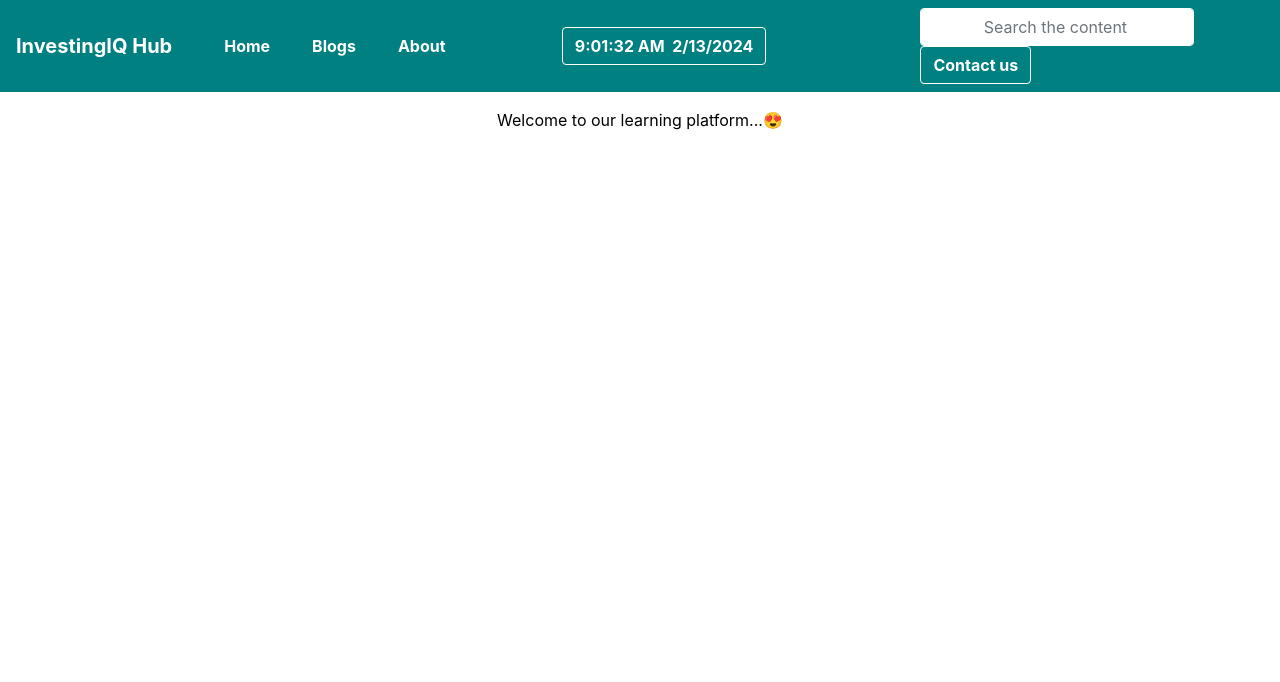
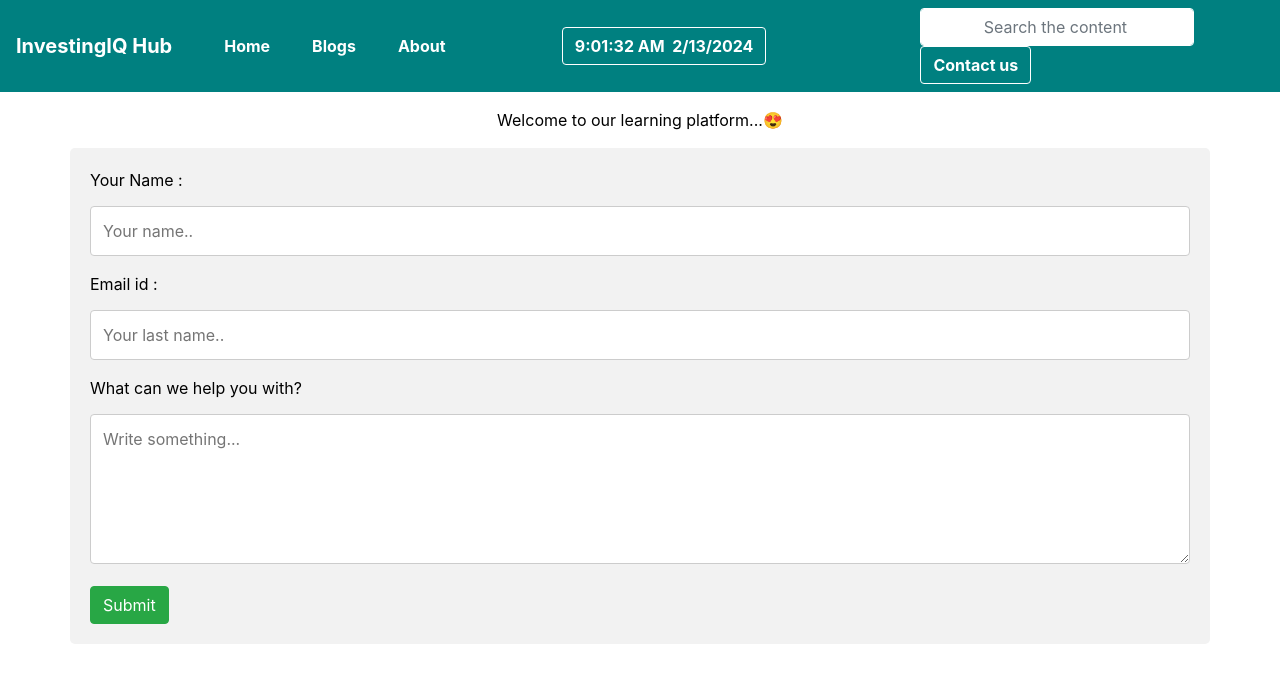
Before and after one commit to Mechboyshyam/InvestingIQ-Hub, a React (Create React App) app in the folder client/: page /contact in a window 1280 px wide. Shown: the top 682 px of the page. Built offline with nearby package versions, Linux system fonts and the light colour scheme.

Commit message:
contact page added

```diff
--- a/client/package.json
+++ b/client/package.json
@@ -9,7 +9,7 @@
     "bootstrap": "^5.3.2",
     "react": "^18.2.0",
     "react-dom": "^18.2.0",
-    "react-router-dom": "^6.22.0",
+    "react-router-dom": "^6.22.1",
     "react-scripts": "5.0.1",
     "web-vitals": "^2.1.4"
   },
--- a/client/src/App.js
+++ b/client/src/App.js
@@ -5,6 +5,7 @@ import Blogs from './Views/Information/Introduction.js';
 import './App.css';
 import Navbar from './Component/Navbar/Navbar';
 import Wish from './Component/wish/Wish.js';
+import Contact from './Views/Contact/Contact.js';
 
 function App() {
   const text = "";
@@ -17,6 +18,7 @@ function App() {
       <Route path="/" element={< Home />} />
       <Route path="/about" element={< About />} />
       <Route path="/blogs" element={< Blogs />} />
+      <Route path="/contact" element={< Contact />} />
       </Routes>
    </BrowserRouter>
    </div>
--- a/client/src/Component/Home/Hero.css
+++ b/client/src/Component/Home/Hero.css
@@ -0,0 +1,25 @@
+.hero__main {
+    max-width: 80%;
+    margin-inline: auto;
+    display: flex;
+    justify-content: space-between;
+}
+
+#heroBanner {
+    width: 900px;
+    object-fit: cover;
+    height: 500px;
+}
+
+img{
+    bottom: 0;
+    right: 0;
+}
+
+.bgGreen {
+    background-color: #59e5a8;
+}
+
+.makeRound {
+    border-radius: .5rem;
+}
--- a/client/src/Component/Home/Hero.jsx
+++ b/client/src/Component/Home/Hero.jsx
@@ -17,12 +17,12 @@ const Hero = () => {
       </div>
 
       {/* right */}
-      <div className="">
+      <div className="position-relative">
         <img
           id="heroBanner"
           src="/Hero/HeroBanner.jpeg"
           alt="hero banner home"
-          className="img-thumbnail"
+          className="img-fluid podition-absolute"
         />
       </div>
     </section>
--- a/client/src/Component/Navbar/Navbar.css
+++ b/client/src/Component/Navbar/Navbar.css
@@ -23,3 +23,13 @@ nav{
 /* .content{
     position: sticky ;
 } */
+
+.contact{
+    color: white;
+}
+
+.contact:hover{
+    /* background-color: teal; */
+    text-decoration: none;
+    color: white;
+}
--- a/client/src/Component/Navbar/Navbar.js
+++ b/client/src/Component/Navbar/Navbar.js
@@ -88,7 +88,7 @@ export default class Navbar extends Component {
                 className="btn bold btn-outline-dark my-2 border-bold my-sm-0"
                 type="submit"
               >
-                Contact us
+                <a href="/contact" className="contact">Contact us</a>
               </button>
             </form>
            </div>
--- /dev/null
+++ b/client/src/Views/Contact/Contact.css
@@ -0,0 +1,33 @@
+input[type=text], select, textarea {
+    width: 100%;
+    padding: 12px;
+    border: 1px solid #ccc;
+    border-radius: 4px;
+    box-sizing: border-box;
+    margin-top: 6px;
+    margin-bottom: 16px;
+    resize: vertical;
+  }
+
+  input[type=submit] {
+    background-color: #04AA6D;
+    color: white;
+    padding: 12px 20px;
+    border: none;
+    border-radius: 4px;
+    cursor: pointer;
+  }
+
+  input[type=submit]:hover {
+    background-color: #45a049;
+  }
+
+  .container {
+    border-radius: 5px;
+    background-color: #f2f2f2;
+    padding: 20px;
+  }
+
+  #subject{
+    height: 150px;
+  }
--- /dev/null
+++ b/client/src/Views/Contact/Contact.js
@@ -0,0 +1,39 @@
+import React, { Component } from "react";
+import "./Contact.css";
+
+export default class Contact extends Component {
+  render() {
+    return (
+      <div>
+        <div class="container">
+          <form action="/action_page.php">
+            <label for="fname">Your Name :</label>
+            <input
+              type="text"
+              id="fname"
+              name="firstname"
+              placeholder="Your name.."
+            />
+
+            <label for="lname">Email id :</label>
+            <input
+              type="text"
+              id="lname"
+              name="lastname"
+              placeholder="Your last name.."
+            />
+
+            <label for="subject">What can we help you with?</label>
+            <textarea
+              id="subject"
+              name="subject"
+              placeholder="Write something..."
+            ></textarea>
+
+            <button className="btn btn-success" type="button" h > Submit </button>
+          </form>
+        </div>
+      </div>
+    );
+  }
+}
```
Also changed, not shown: client/src/Component/Navbar/Navbar copy.css (deleted, +0 -7 lines), client/src/Component/Navbar/Navbar copy.js (deleted, +0 -100 lines), client/public/Hero/HeroBanner.jpeg, 1 other file (tests, documents, lock files or other folders).
